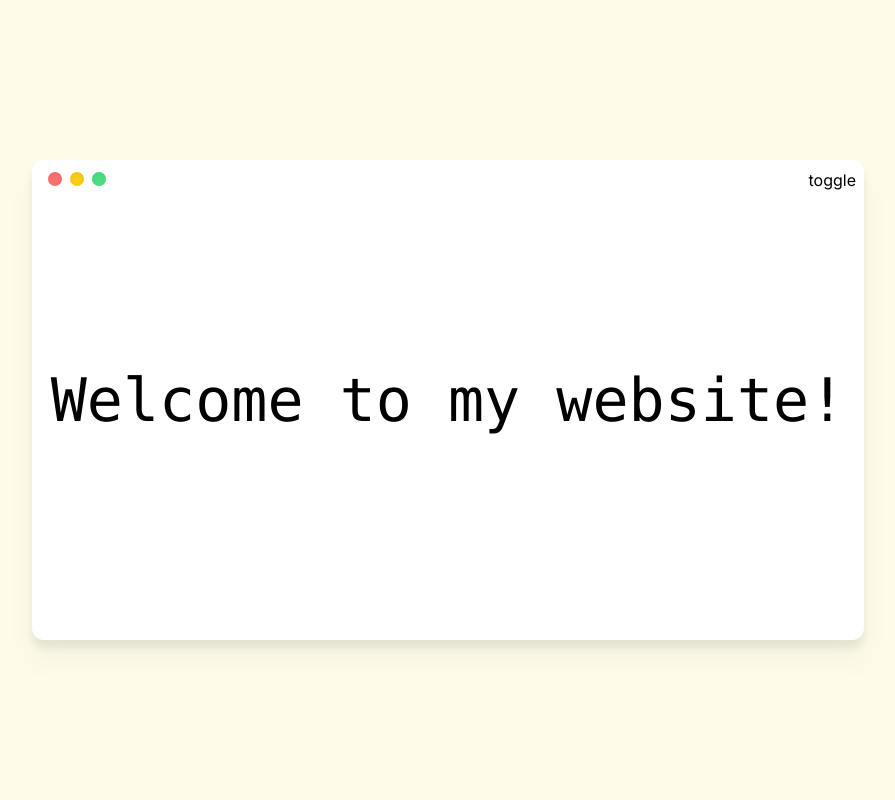
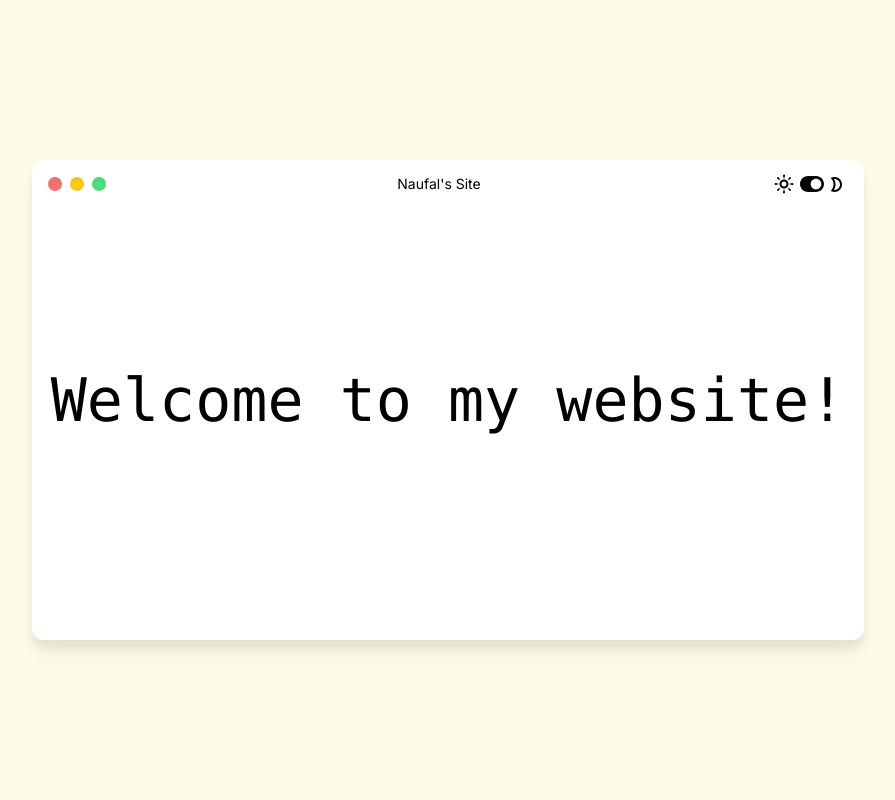
Before and after one commit to naufalmukhbit/latte, a Next.js app: page / in a window 1280 px wide. Shown: the top 800 px of the page, without its empty margins (192-1087 px from the left). Built offline with nearby package versions, Linux system fonts and the light colour scheme.

Commit message:
Implement site-wide dark mode

```diff
--- a/components/Navbar.tsx
+++ /dev/null
@@ -1,28 +0,0 @@
-import Link from "next/link";
-import { useState } from "react";
-
-interface NavbarProps {
-	links: string[];
-	defaultActive?: number;
-}
-
-export default function Navbar({ links, defaultActive = 0 }: NavbarProps) {
-	const [activeTab, setActiveTab] = useState(defaultActive);
-
-	return (
-		<div className="fixed top-0 h-14 bg-transparent flex justify-center z-10">
-			<div className="w-full max-w-screen-lg flex flex-row justify-center items-stretch">
-				{links.map((link: string, i: number) => (
-					<Link href={link === "Profile" ? "/johnperson" : "/"} key={i}>
-						<a
-							className={`transition px-12 flex items-center hover:bg-amber-300 active:bg-amber-400`}
-							onClick={() => setActiveTab(i)}
-						>
-							{link}
-						</a>
-					</Link>
-				))}
-			</div>
-		</div>
-	);
-}
--- a/components/Card.tsx
+++ b/components/common/Card.tsx
@@ -19,7 +19,7 @@ export default function Card({
 
 	useEffect(() => {
 		let newCardStyle =
-			"bg-white border-2 rounded-lg" +
+			"bg-white rounded-lg dark:bg-slate-800 ring-1 ring-slate-900/5 shadow-xl" +
 			(!fluid ? " p-4" : "") +
 			(clickable ? " hover: cursor-pointer" : "") +
 			(className ? " " + className : "");
--- /dev/null
+++ b/components/common/DarkModeToggle.tsx
@@ -0,0 +1,18 @@
+import { useTheme } from "next-themes";
+import { FaToggleOff, FaToggleOn } from "react-icons/fa";
+import { TiWeatherSunny, TiWeatherNight } from "react-icons/ti";
+
+export default function DarkModeToggle() {
+  const { theme, setTheme } = useTheme();
+
+	return (
+		<div
+			className="cursor-pointer text-2xl flex flex-row items-center"
+			onClick={() => setTheme(theme === "light" ? "dark" : "light")}
+		>
+			<TiWeatherSunny className="mr-1" />
+			{theme === "light" ? <FaToggleOff /> : <FaToggleOn />}
+			<TiWeatherNight />
+		</div>
+	);
+}
--- a/components/MacButtons.tsx
+++ b/components/common/MacButtons.tsx
@@ -17,7 +17,7 @@ export default function MacButtons() {
   }, [patternCount]);
 
 	return (
-		<div className="absolute flex flex-row top-3 left-4 gap-2">
+		<div className="flex flex-row gap-2">
 			<div
 				className="bg-red-400 rounded-full w-3.5 h-3.5 shadow-inner cursor-pointer hover:bg-red-500 transition-colors"
 				onClick={() => {
--- /dev/null
+++ b/components/common/Navbar.tsx
@@ -0,0 +1,30 @@
+import { DarkModeToggle } from "components/common";
+
+export default function Navbar({ scroll }: { scroll: number }) {
+	return (
+		<div className="fixed top-0 flex flex-row justify-end py-3 px-4 z-10 w-full gap-6">
+			<span className={
+				scroll > 1300 && scroll <= 2100
+					? "font-bold border-b-2 border-b-black dark:border-b-white"
+					: ""
+			}>
+				about
+			</span>
+			<span className={
+				scroll > 2100 && scroll <= 3500
+					? "font-bold border-b-2 border-b-black dark:border-b-white"
+					: ""
+			}>
+				blog
+			</span>
+			<span className={
+				scroll > 3500
+					? "font-bold border-b-2 border-b-black dark:border-b-white"
+					: ""
+			}>
+				projects
+			</span>
+			<DarkModeToggle />
+		</div>
+	);
+}
--- /dev/null
+++ b/components/common/index.tsx
@@ -0,0 +1,6 @@
+import Card from "./Card";
+import DarkModeToggle from "./DarkModeToggle";
+import MacButtons from "./MacButtons";
+import Navbar from "./Navbar";
+
+export { Card, DarkModeToggle, MacButtons, Navbar };
--- a/components/FakeWindow.tsx
+++ b/components/home/FakeWindow.tsx
@@ -1,6 +1,5 @@
 import { useEffect, useState } from "react";
-import { MacButtons } from "components";
-import { useTheme } from "next-themes";
+import { DarkModeToggle, MacButtons } from "components/common";
 
 interface FakeWindowProps {
 	scroll: number;
@@ -9,7 +8,6 @@ interface FakeWindowProps {
 export default function FakeWindow({ scroll }: FakeWindowProps) {
 	const [windowHeight, setWindowHeight] = useState("60vh");
 	const [windowWidth, setWindowWidth] = useState("65vh");
-	const { theme, setTheme } = useTheme();
 
 	useEffect(() => {
 		let scrollPercentage: number = ((scroll > 800 ? 800 : scroll) * 100) / 800;
@@ -31,16 +29,16 @@ export default function FakeWindow({ scroll }: FakeWindowProps) {
 	return (
 		<div className="h-screen flex items-center justify-center sticky top-0">
 			<div
-				className="flex items-center justify-center bg-white dark:bg-slate-800 drop-shadow-xl rounded-xl relative transition"
+				className={`flex items-center justify-center bg-white dark:bg-slate-800 drop-shadow-xl relative transition ${scroll < 800 ? "rounded-xl" : ""}`}
 				style={{ height: windowHeight, width: windowWidth }}
 			>
-				<MacButtons />
-				<button
-					className="absolute top-0 right-0 p-2"
-					onClick={() => setTheme(theme === "dark" ? "light" : "dark")}
-				>
-					toggle
-				</button>
+				<div className="absolute top-3 left-4 right-4 flex flex-row justify-between items-center">
+					<MacButtons />
+					<span className="text-sm">Naufal&apos;s Site</span>
+					<div className={scroll < 1301 ? "visible" : "invisible"}>
+						<DarkModeToggle />
+					</div>
+				</div>
 				{scroll < 1100 ? (
 					<span
 						className="text-6xl font-mono whitespace-nowrap"
--- a/pages/index.tsx
+++ b/pages/index.tsx
@@ -1,7 +1,8 @@
 import { useState, useCallback, useEffect } from "react";
 import type { NextPage } from "next";
 import Head from "next/head";
-import { Card, FakeWindow, HomeFooter } from "components";
+import { Card, Navbar } from "components/common";
+import { FakeWindow, HomeFooter } from "components";
 
 const Home: NextPage = () => {
 	type snippetData = {
@@ -41,7 +42,7 @@ const Home: NextPage = () => {
 
 	const renderBlogPosts = (snippets: snippetData[]) => {
 		return (
-			<Card className="ml-4 basis-1/2 flex flex-col gap-3 w-3/5">
+			<div className="rounded-lg p-4 ml-4 basis-1/2 flex flex-col gap-3 w-3/5 bg-gray-50 dark:bg-slate-900">
 				{snippets[0] ? (
 					<Card className="flex flex-col gap-2 cursor-pointer hover:scale-110 duration-300 transition-all h-36">
 						<strong>{snippets[0].title}</strong>
@@ -75,7 +76,7 @@ const Home: NextPage = () => {
 				) : (
 					<div className="h-14" />
 				)}
-			</Card>
+			</div>
 		);
 	};
 
@@ -128,15 +129,19 @@ const Home: NextPage = () => {
 				<meta name="description" content="Generated by create next app" />
 				<link rel="icon" href="/favicon.ico" />
 			</Head>
+			{/* <div className={`${scrollY < 1300 ? "opacity-0" : "opacity-100 "} duration-300 transition-all`}>
+				<Navbar />
+			</div> */}
+			{!(scrollY < 1300) && <Navbar scroll={scrollY} />}
 			<div
-				className="relative bg-yellow-50"
+				className="relative bg-yellow-50 dark:bg-slate-500 transition"
 				style={{ height: 1500 + innerHeight }}
 			>
 				<FakeWindow scroll={scrollY} />
 			</div>
 			<div className="relative">
 				<div className="absolute top-0">
-					<div className="bg-red-100 py-20 flex justify-center">
+					<div className="py-20 flex justify-center">
 						<div className="flex flex-row justify-center items-center gap-16 w-8/12">
 							<div className="text-5xl font-bold text-right leading-snug basis-1/2">
 								You can read my
@@ -146,7 +151,7 @@ const Home: NextPage = () => {
 							{renderBlogPosts(tempSnippets)}
 						</div>
 					</div>
-					<div className="bg-red-200 py-20 flex justify-center">
+					<div className="py-20 flex justify-center bg-black/5 dark:bg-white/5">
 						<div className="flex flex-row-reverse justify-center items-center gap-16 w-8/12">
 							<div className="text-5xl font-bold text-left leading-snug basis-1/2">
 								...or follow me on
@@ -156,7 +161,7 @@ const Home: NextPage = () => {
 							{renderBlogPosts(tempSnippets)}
 						</div>
 					</div>
-					<div className="bg-yellow-100 py-20 flex justify-center">
+					<div className="py-20 flex justify-center">
 						<div className="flex flex-col justify-center items-center gap-16 w-8/12">
 							<div className="text-5xl font-bold text-center leading-snug">
 								Give these little projects
```
Also changed, not shown: components/index.tsx (+5 -5 lines), components/home/HomeFooter.tsx (renamed from components/HomeFooter.tsx).
